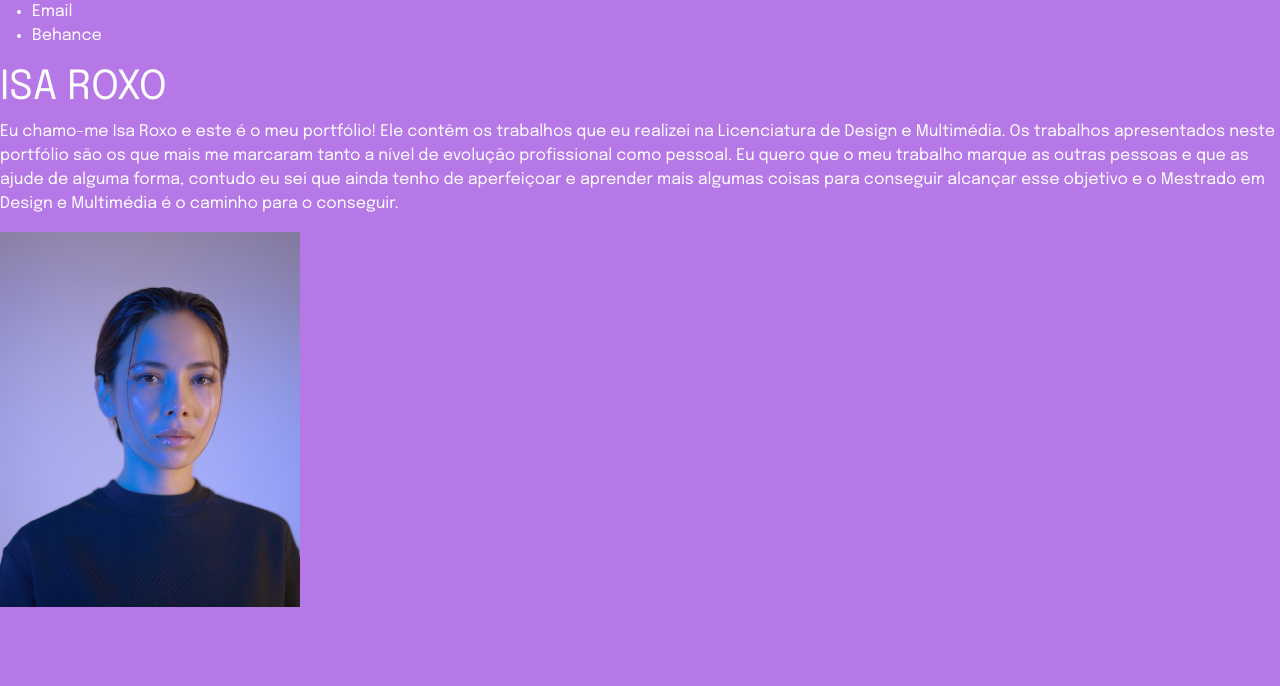
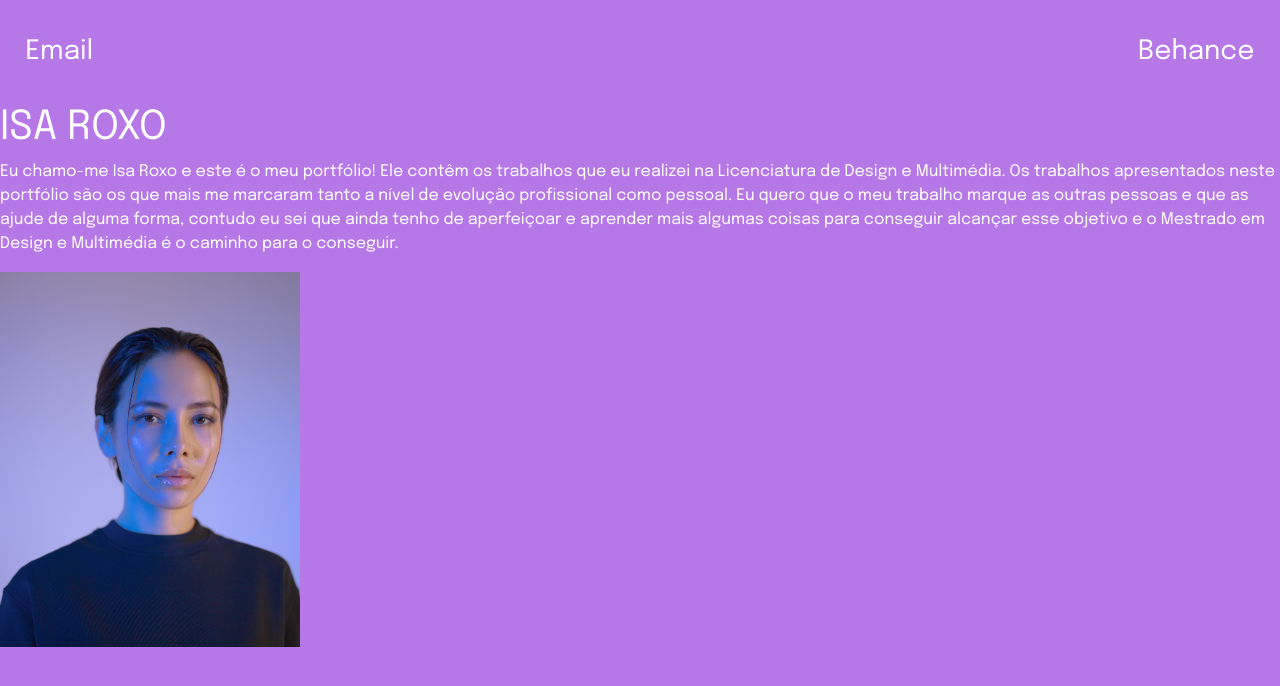
Before and after one commit to isaroxo/Exercicio2-DW, a plain HTML site: page index.html in a window 1280 px wide. Drawn offline with nearby package versions, Linux system fonts and the light colour scheme.

Commit message:
Alterações no header
Alterações no header tanto no HTML como no CSS

```diff
--- a/homepage.css
+++ b/homepage.css
@@ -5,8 +5,41 @@ body{
     background-color: #B678E7;
     color: white;
 }
+.containerhomepage {
+    margin: 4vh 2vw;
+}
+.rowcontactos ul{
+    padding: 0;
+    margin: 0;
+}
 .contactos{
+    list-style-type: none;
+    font-size: 20pt;
+}
+.email{
+    display: inline;
+    cursor: pointer;
+}
+.email:hover{
+    /*esta opção acho que não funciona muito bem, com o text-shadow é uma alternativa para o que pretendo
+   -webkit-text-stroke: 1px #AC61E8;*/
+    text-shadow: -1px -1px 0 #a758e9, 1px -1px 0 #a758e9, -1px 1px 0 #a758e9, 1px 1px 0 #a758e9;
+    color: #B678E7;
+}
+.behance{
+    text-align: right;
+    float: right;
+    display: inline;
+}
+.behance a{
     text-decoration: none;
+    color: white;
+}
+.behance a:hover{
+    /*esta opção acho que não funciona muito bem, com o text-shadow é uma alternativa para o que pretendo
+   -webkit-text-stroke: 1px #AC61E8;*/
+    text-shadow: -1px -1px 0 #a758e9, 1px -1px 0 #a758e9, -1px 1px 0 #a758e9, 1px 1px 0 #a758e9;
+    color: #B678E7;
 }
 #titulo{
     font-weight: normal;
--- a/index.html
+++ b/index.html
@@ -5,7 +5,8 @@
     <meta name="viewport" content="width=device-width, initial-scale=1">
 
     <!-- Bootstrap CSS -->
-    <link href="https://cdn.jsdelivr.net/npm/bootstrap@5.1.3/dist/css/bootstrap.min.css" rel="stylesheet" integrity="sha384-1BmE4kWBq78iYhFldvKuhfTAU6auU8tT94WrHftjDbrCEXSU1oBoqyl2QvZ6jIW3" crossorigin="anonymous">
+    <link href="https://cdn.jsdelivr.net/npm/bootstrap@5.1.3/dist/css/bootstrap.min.css" rel="stylesheet"
+          integrity="sha384-1BmE4kWBq78iYhFldvKuhfTAU6auU8tT94WrHftjDbrCEXSU1oBoqyl2QvZ6jIW3" crossorigin="anonymous">
 
     <link href="homepage.css" rel="stylesheet" type="text/css">
 
@@ -13,22 +14,34 @@
 </head>
 <body>
 <header>
-    <ul>
-        <li class="contactos">Email</li>
-        <li class="contactos">Behance</li>
-    </ul>
+
+    <div class="containerhomepage">
+        <div class="rowcontactos">
+            <ul>
+                <li class="col-xxl-6 contactos email">Email</li>
+                <!-- mudar o link -->
+                <li class="col-xxl-6 contactos behance"><a href="https://www.behance.net/">Behance</a></li>
+            </ul>
+        </div>
+    </div>
 </header>
 <main>
     <h1 id="titulo">ISA ROXO</h1>
-    <p id="textoisa">Eu chamo-me Isa Roxo e este é o meu portfólio! Ele contêm os trabalhos que eu realizei na Licenciatura de Design e Multimédia.
-        Os trabalhos apresentados neste portfólio são os que mais me marcaram tanto a nível de evolução profissional como pessoal.
-        Eu quero que o meu trabalho marque as outras pessoas e que as ajude de alguma forma, contudo eu sei que ainda tenho de aperfeiçoar e aprender mais algumas coisas para conseguir alcançar esse objetivo e o Mestrado em Design e Multimédia é o caminho para o conseguir.
+    <p id="textoisa">Eu chamo-me Isa Roxo e este é o meu portfólio! Ele contêm os trabalhos que eu realizei na
+        Licenciatura de Design e Multimédia.
+        Os trabalhos apresentados neste portfólio são os que mais me marcaram tanto a nível de evolução profissional
+        como pessoal.
+        Eu quero que o meu trabalho marque as outras pessoas e que as ajude de alguma forma, contudo eu sei que ainda
+        tenho de aperfeiçoar e aprender mais algumas coisas para conseguir alcançar esse objetivo e o Mestrado em Design
+        e Multimédia é o caminho para o conseguir.
     </p>
     <img id="imagemisa" src="aiony-haust-3TLl_97HNJo-unsplash.jpg" alt="Imagem Isa Roxo">
 </main>
 
 <!-- Bootstrap Script -->
-<script src="https://cdn.jsdelivr.net/npm/bootstrap@5.1.3/dist/js/bootstrap.bundle.min.js" integrity="sha384-ka7Sk0Gln4gmtz2MlQnikT1wXgYsOg+OMhuP+IlRH9sENBO0LRn5q+8nbTov4+1p" crossorigin="anonymous"></script>
+<script src="https://cdn.jsdelivr.net/npm/bootstrap@5.1.3/dist/js/bootstrap.bundle.min.js"
+        integrity="sha384-ka7Sk0Gln4gmtz2MlQnikT1wXgYsOg+OMhuP+IlRH9sENBO0LRn5q+8nbTov4+1p"
+        crossorigin="anonymous"></script>
 
 </body>
 </html>
```
